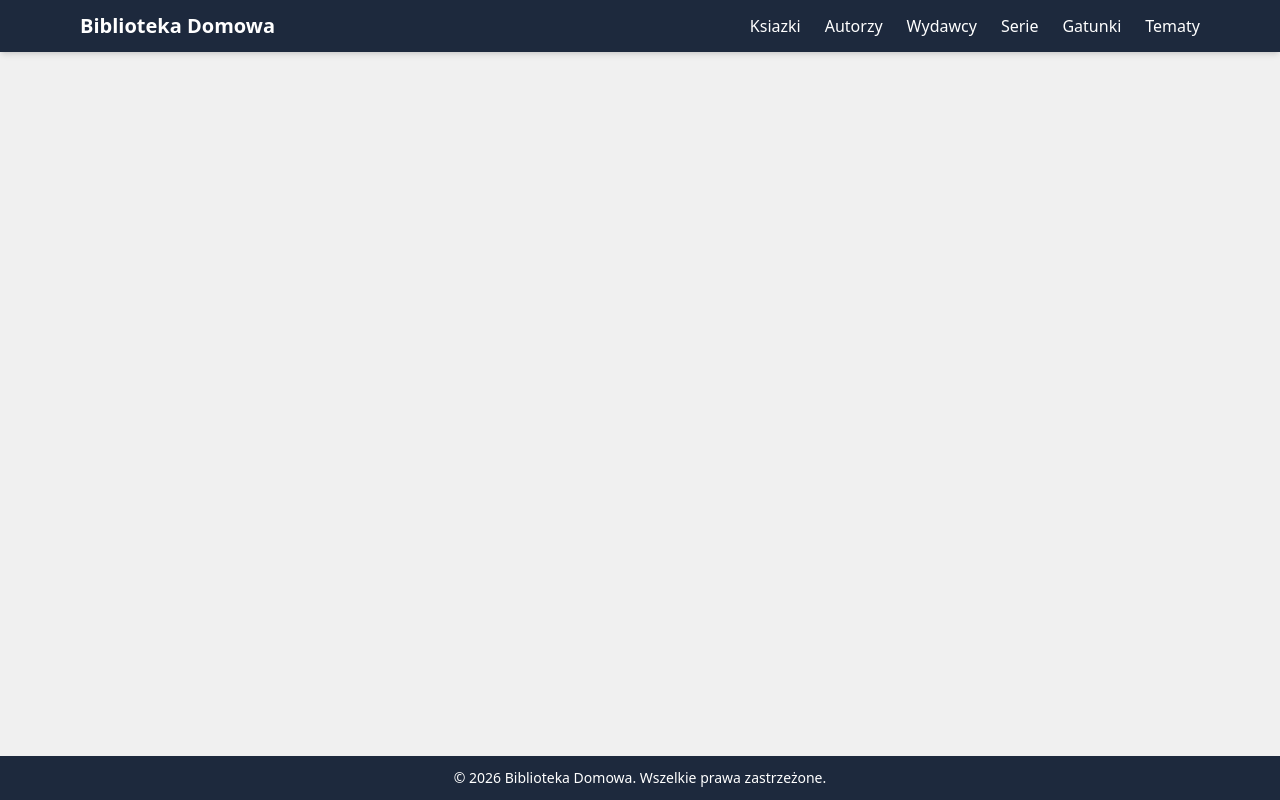
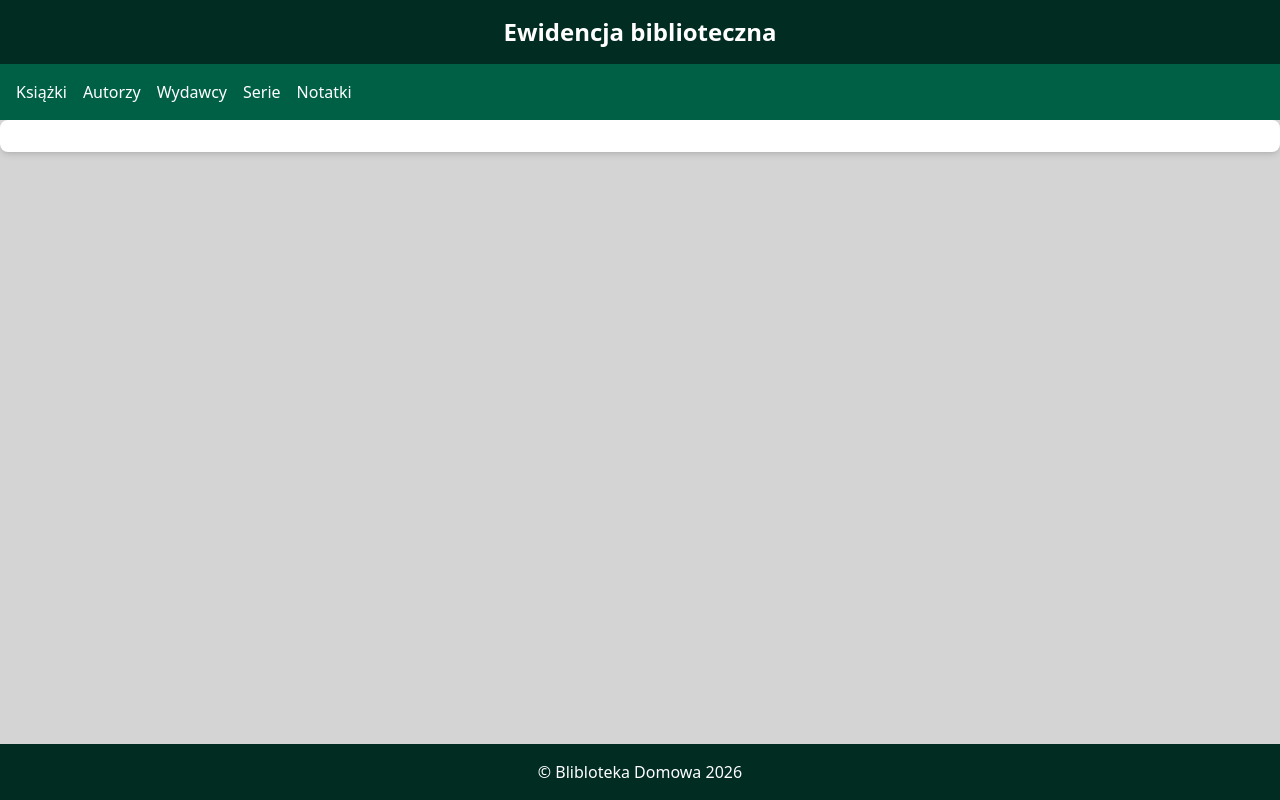
Before and after one commit to ans15013/HomeLibraryManagement, a Django app: template templates/base.html.jinja in a window 1280 px wide. Run offline with Django 5.2, Linux system fonts and the light colour scheme; the template is opened without the code that fills it, so the values that code supplies are empty.

Commit message:
27.05.2026

```diff
--- a/manage_books/models.py
+++ b/manage_books/models.py
@@ -3,6 +3,10 @@ import pytz
 
 # Create your models here.
 class Book(models.Model):
+    @property
+    def author(self):
+        return ', '.join([f"{author.first_name} {author.last_name}" for author in self.authors.all()])
+
     COVERS = [
         ('hardcover', 'Hardcover'),
         ('paperback', 'Paperback'),
--- a/manage_books/urls.py
+++ b/manage_books/urls.py
@@ -4,8 +4,12 @@ from . import views
 urlpatterns = [
     path('', views.index, name='index'),
     path('book/<int:book_id>/', views.book, name='book'),
-    path('author/<int:author_id>', views.author, name='author'),
-    path('publisher/<int:punlisher_id', views.publisher, name='author'),
+    path('authors/', views.authors, name='authors'),
+    path('author/<int:author_id>/', views.author, name='author'),
+    path('publishers/', views.publishers, name='publishers'),
+    path('publisher/<int:publisher_id>/', views.publisher, name='publisher'),
+    path('series/', views.series_list, name='series_list'),
     path('series/<int:series_id>/', views.series, name='series'),
+    path('notes/', views.notes, name='notes'),
     path('note/<int:note_id>/', views.note, name='note'),
 ]
--- a/templates/base.html.jinja
+++ b/templates/base.html.jinja
@@ -1,33 +1,31 @@
 <!DOCTYPE html>
 <html lang="en">
-  <head>
-    <meta charset="UTF-8" />
-    <meta name="viewport" content="width=device-width, initial-scale=1.0" />
-    <title>{% block title %}Biblioteka Domowa{% endblock %}</title>
+<head>
+    <meta charset="UTF-8">
+    <meta name="viewport" content="width=device-width, initial-scale=1.0">
     <script src="https://cdn.jsdelivr.net/npm/@tailwindcss/browser@4"></script>
-  </head>
-  <body class="bg-[#f0f0f0] min-h-screen">
-    <nav class="bg-slate-800 text-white shadow-md">
-      <div class="max-w-6xl mx-auto px-4 py-3 flex justify-between items-center">
-        <a href="{% url 'index' %}" class="text-xl font-bold hover:text-amber-400 transition">Biblioteka Domowa</a>
-        <div class="flex items-center gap-6">
-          <a href="{% url 'index' %}" class="hover:text-amber-400 transition">Ksiazki</a>
-          <a href="#" class="hover:text-amber-400 transition">Autorzy</a>
-          <a href="#" class="hover:text-amber-400 transition">Wydawcy</a>
-          <a href="#" class="hover:text-amber-400 transition">Serie</a>
-          <a href="#" class="hover:text-amber-400 transition">Gatunki</a>
-          <a href="#" class="hover:text-amber-400 transition">Tematy</a>
-        </div>
-      </div>
+    <title>Ewidencja biblioteczna</title>
+</head>
+<body class="bg-neutral-300">
+    <header class="bg-emerald-950 text-white p-4 text-center sticky top-0 w-full">
+        <h1 class="text-2xl font-bold">Ewidencja biblioteczna</h1>
+    </header>
+    <nav class="bg-emerald-800 text-white p-4">
+        <ul class="flex space-x-4">
+            <li><a href="{% url 'index' %}" class="hover:underline">Książki</a></li>
+            <li><a href="{% url 'authors' %}" class="hover:underline">Autorzy</a></li>
+            <li><a href="{% url 'publishers' %}" class="hover:underline">Wydawcy</a></li>
+            <li><a href="{% url 'series_list' %}" class="hover:underline">Serie</a></li>
+            <li><a href="{% url 'notes' %}" class="hover:underline">Notatki</a></li>
+        </ul>
     </nav>
-
-    <main class="max-w-6xl mx-auto">
-      {% block content %}{% endblock %}
+    <main class="pb-16">
+        <h2 class="w-full bg-white rounded-lg shadow-md p-4 text-lg font-semibold text-center">{% block title %}{% endblock %}</h2>
+        {% block content %}
+        {% endblock %}
     </main>
-    <footer class="fixed bottom-0 w-full bg-slate-800 text-white shadow-md">
-         <div class="max-w-6xl mx-auto px-4 py-3 text-center text-sm">
-            &copy; 2026 Biblioteka Domowa. Wszelkie prawa zastrzeżone.
-         </div>
+    <footer class="bg-emerald-950 text-white p-4 text-center fixed bottom-0 w-full">
+        &copy; Blibloteka Domowa 2026
     </footer>
-  </body>
+</body>
 </html>
```
Also changed, not shown: manage_books/fixtures/mock_data.json (added, +54 -0 lines), manage_books/views.py (+19 -1 lines), templates/manage_books/index.html.jinja (+57 -0 lines).
